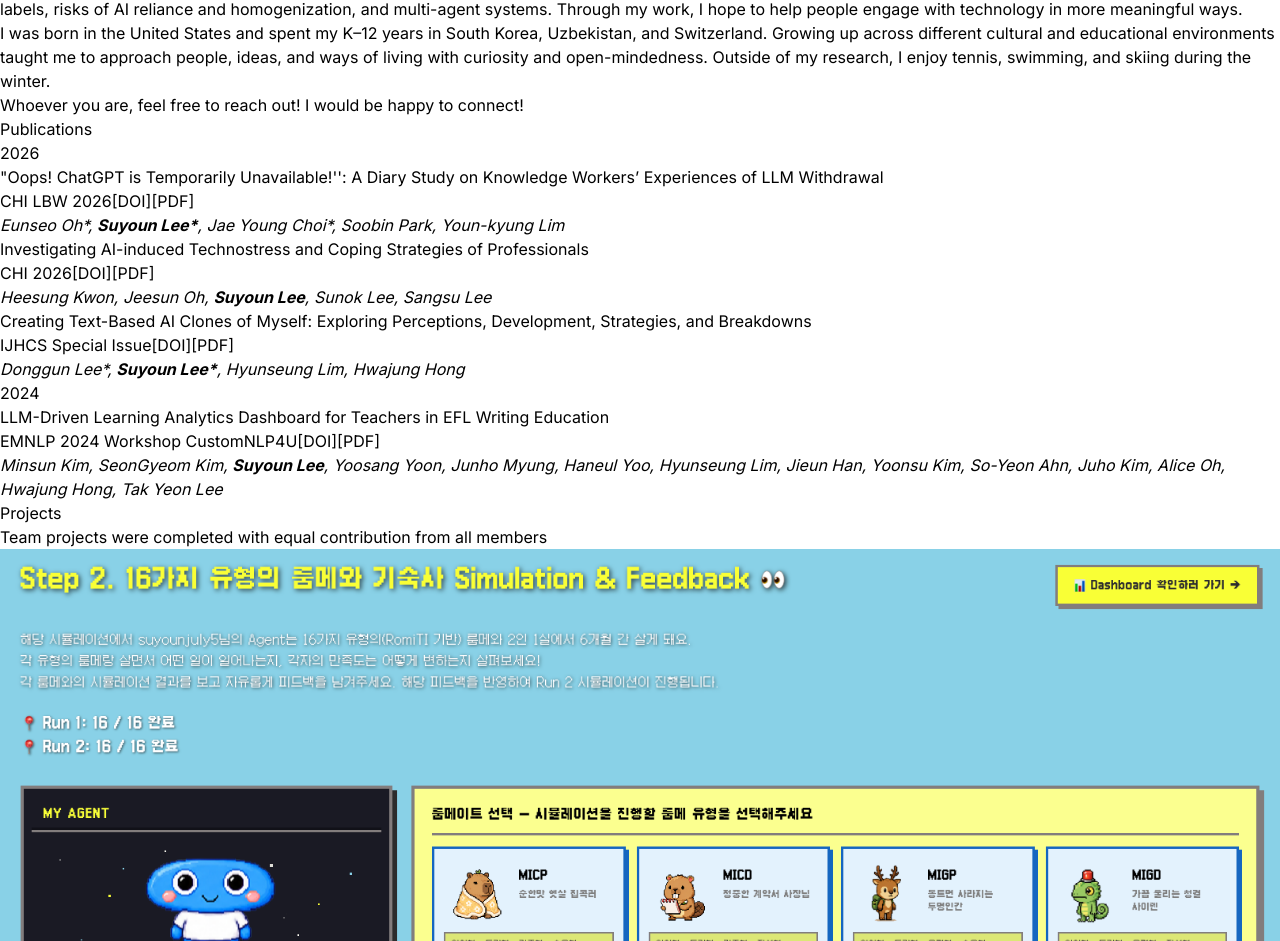
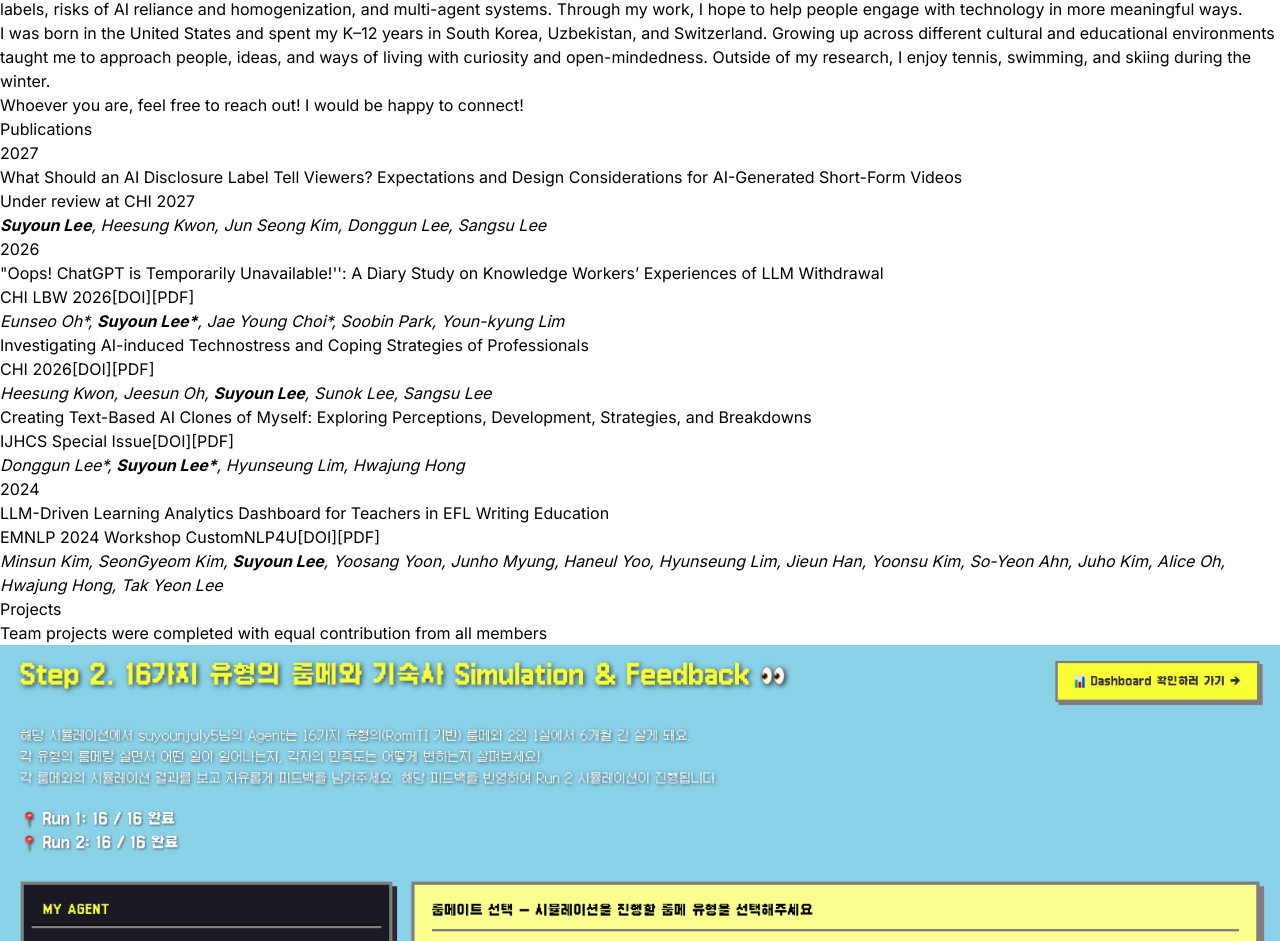
Before and after one commit to suyounjuly5/jennifersuyounlee, a Next.js app in the folder my_website/: page / in a window 1280 px wide. Shown: the part 1451-2392 px from the top of the page. Built offline with nearby package versions, Linux system fonts and the light colour scheme.

Commit message:
Add CHI 2027 submission to publications

```diff
--- a/my_website/src/app/page.tsx
+++ b/my_website/src/app/page.tsx
@@ -83,6 +83,19 @@ export default function Page() {
         <section id="publications" className="scroll-mt-32">
           <h2 className="text-sm font-bold text-slate-900 mb-8 uppercase tracking-widest border-b border-slate-200 pb-2">Publications</h2>
           <div className="flex flex-col gap-10">
+
+            <div className="group">
+              <div className="text-sm font-bold text-slate-400 mb-2 uppercase tracking-widest">2027</div>
+              <h3 className="text-md font-bold text-slate-900 mb-1 leading-snug">
+                What Should an AI Disclosure Label Tell Viewers? Expectations and Design Considerations for AI-Generated Short-Form Videos
+              </h3>
+              <p className="text-sm text-slate-500 mb-2 font-medium">
+                Under review at CHI 2027
+              </p>
+              <p className="text-sm text-slate-600">
+                <em><strong className="text-slate-800">Suyoun Lee</strong>, Heesung Kwon, Jun Seong Kim, Donggun Lee, Sangsu Lee</em>
+              </p>
+            </div>
 
             {/* Publication 4 */}
             <div className="group">
```
